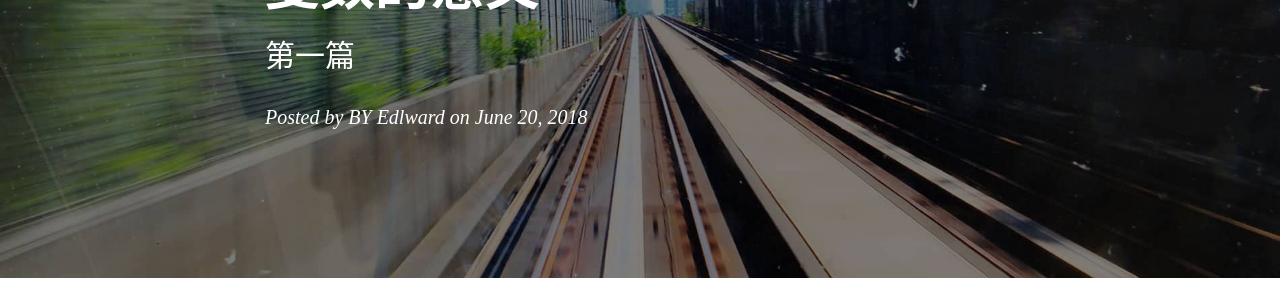
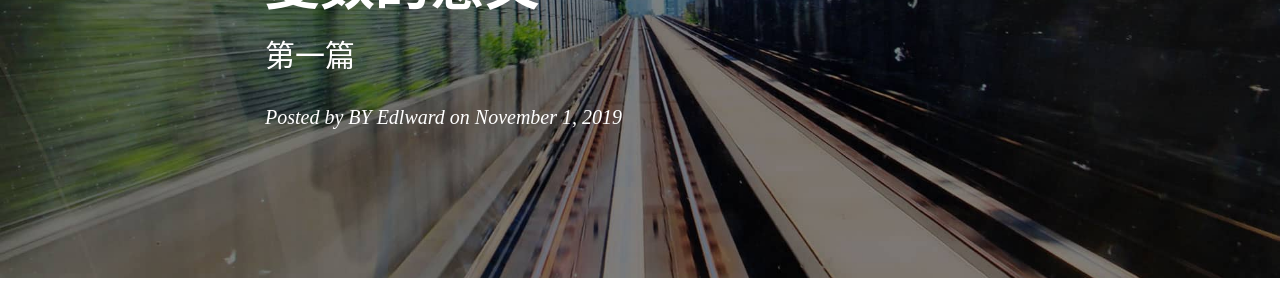
Before and after one commit to gary-robotics/dlward, a Jekyll site: the page built from _posts/2019-11-01-复数的意义-2019.markdown, in a window 1280 px wide and 900 px high. Shown: the part 245-545 px from the top of the window. Built offline with Jekyll 4.4.1, drawn with Linux system fonts in a browser that asks for light colours; nearby versions of some CDN libraries; comment, search, counter and statistics services are not loaded; some of the changed text lies outside the part shown.

Commit message:
Update and rename 2018-06-20-复数的意义-2018.markdown to 2019-11-01-复数的意义-2019.markdown

```diff
--- a/_posts/2018-06-20-复数的意义-2018.markdown
+++ b/_posts/2019-11-01-复数的意义-2019.markdown
@@ -2,7 +2,7 @@
 layout:     post                    # 使用的布局（不需要改）
 title:      复数的意义                # 标题
 subtitle:    第一篇                  #副标题
-date:       2018-06-20              # 时间
+date:       2019-11-01              # 时间
 author:     BY Edlward              # 作者
 header-img: img/post-bg-2015.jpg    #这篇文章标题背景图片
 catalog: true                       # 是否归档
```
